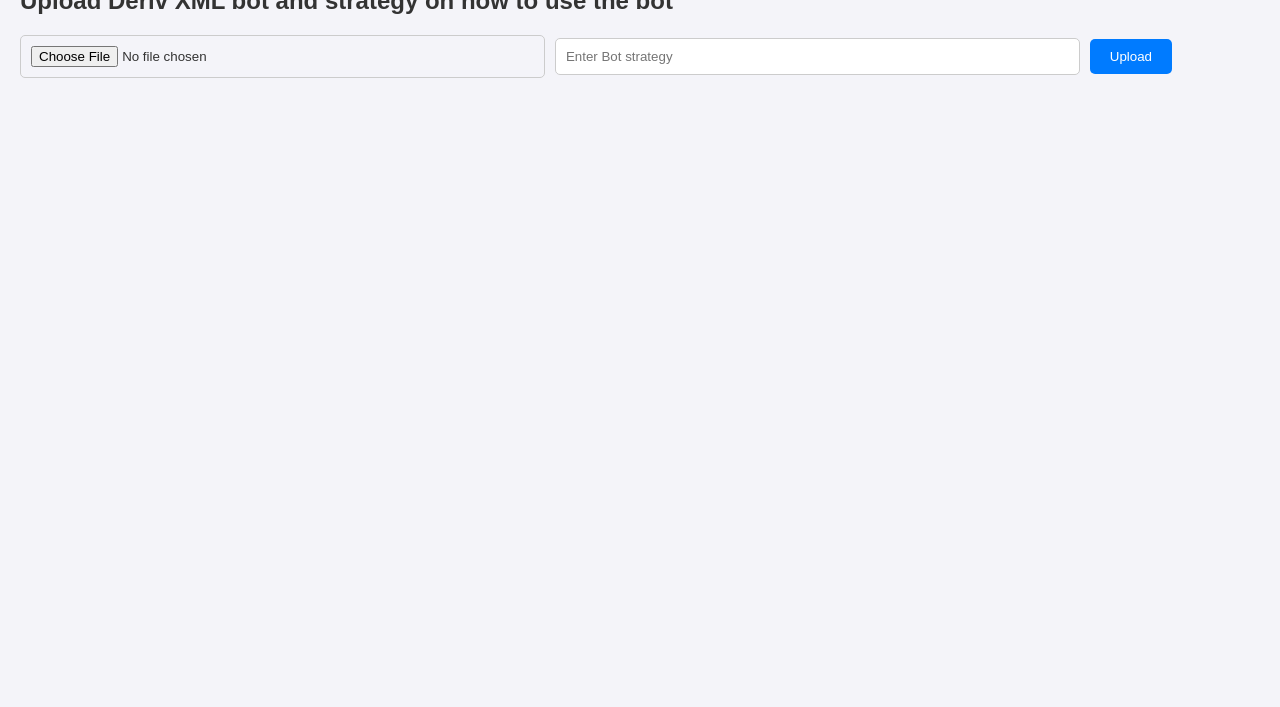
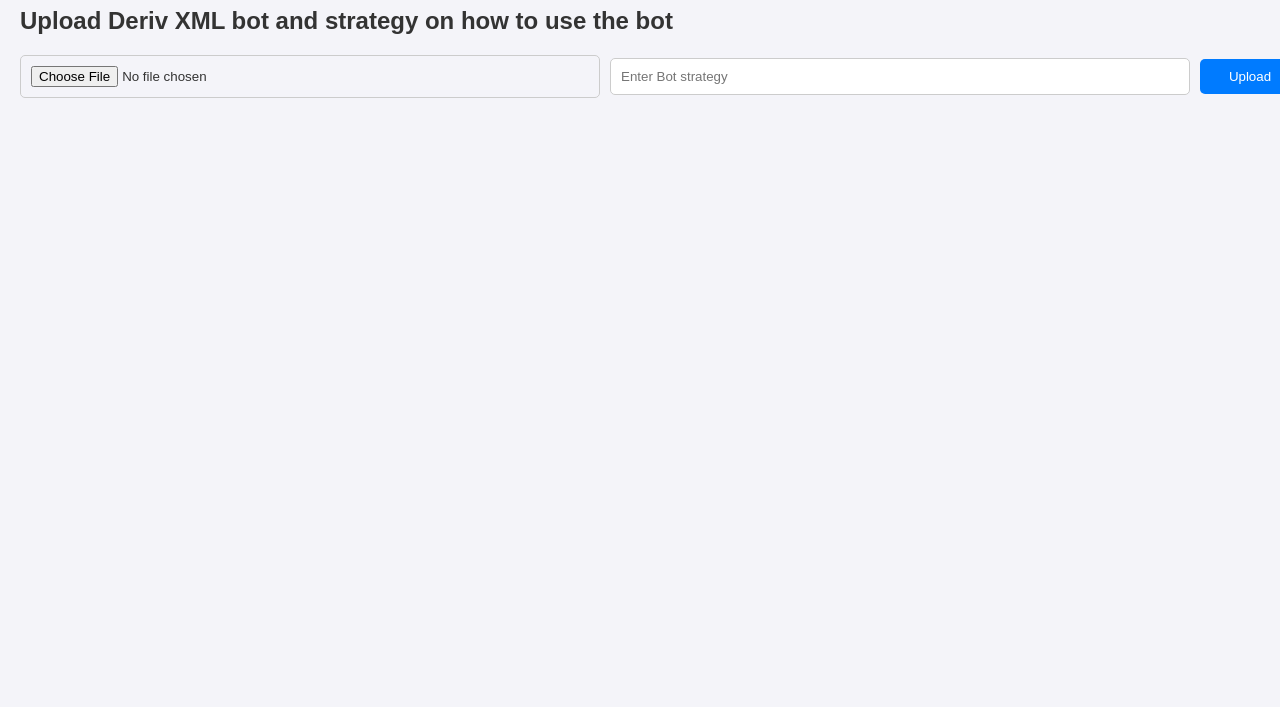
Before and after one commit to Danielandeche/freederivbots, a website: page public/index.html in a window 1280 px wide. Shown: the part 93-800 px from the top of the page. Drawn offline with Linux system fonts and the light colour scheme; no server answers.

Commit message:
Update styles.css

```diff
--- a/public/styles.css
+++ b/public/styles.css
@@ -1,7 +1,6 @@
 body {
     font-family: Arial, sans-serif;
     margin: 20px;
-    width: 90%;
     transition: background-color 0.3s, color 0.3s;
 }
 
@@ -49,10 +48,12 @@
     justify-content: space-between;
     align-items: center;
     margin-bottom: 20px;
+    flex-wrap: wrap; /* Allow items to wrap on smaller screens */
 }
 
 input[type="file"], input[type="text"] {
-    flex: 1;
+    flex: 1; /* Allow inputs to grow */
+    min-width: 150px; /* Set a minimum width for inputs */
     margin-right: 10px;
     padding: 10px;
     border: 1px solid #ccc;
@@ -66,6 +67,7 @@
     border: none;
     border-radius: 5px;
     cursor: pointer;
+    min-width: 100px; /* Set a minimum width for the button */
 }
 
 button:hover {
@@ -109,3 +111,9 @@
     background-color: #333;
     color: #fff;
 }
+
+/* Adjust width to 100% for all elements */
+html, body {
+    width: 100%;
+    overflow-x: hidden; /* Prevent horizontal scroll */
+}
```
